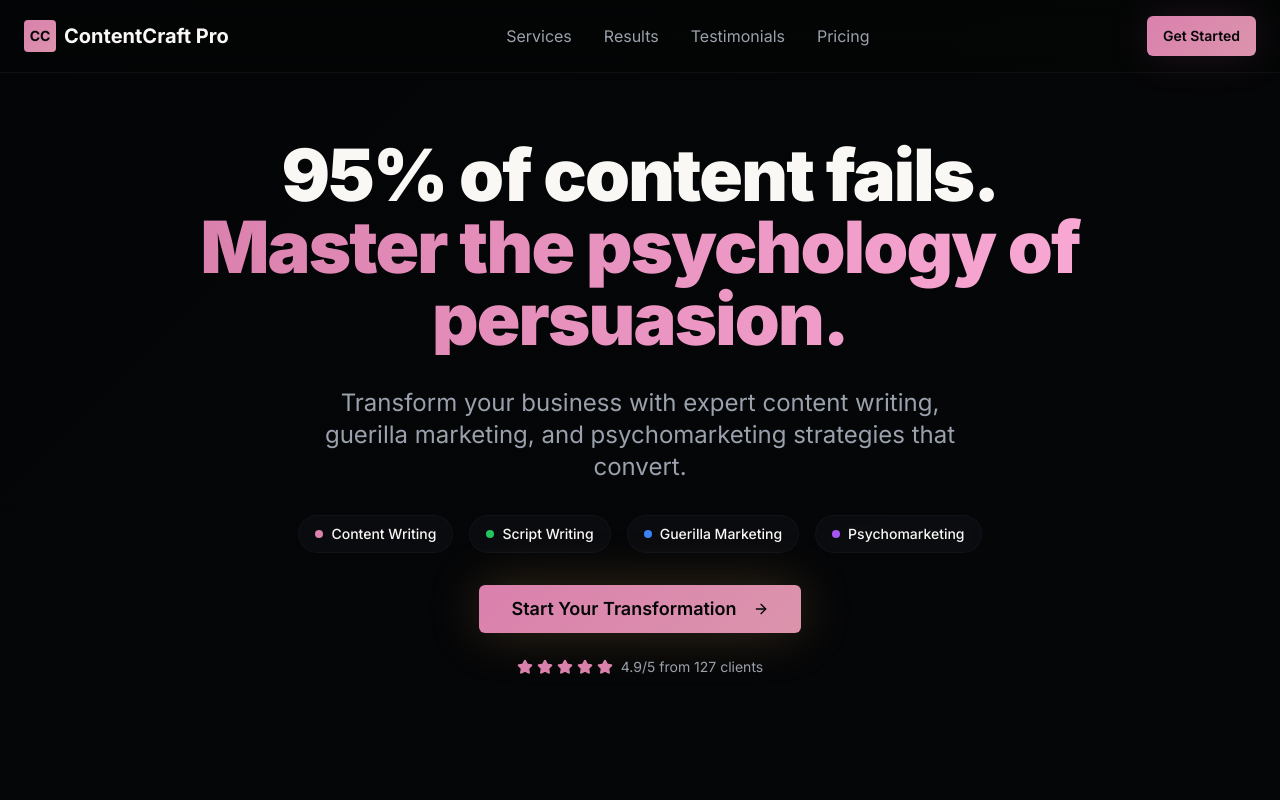
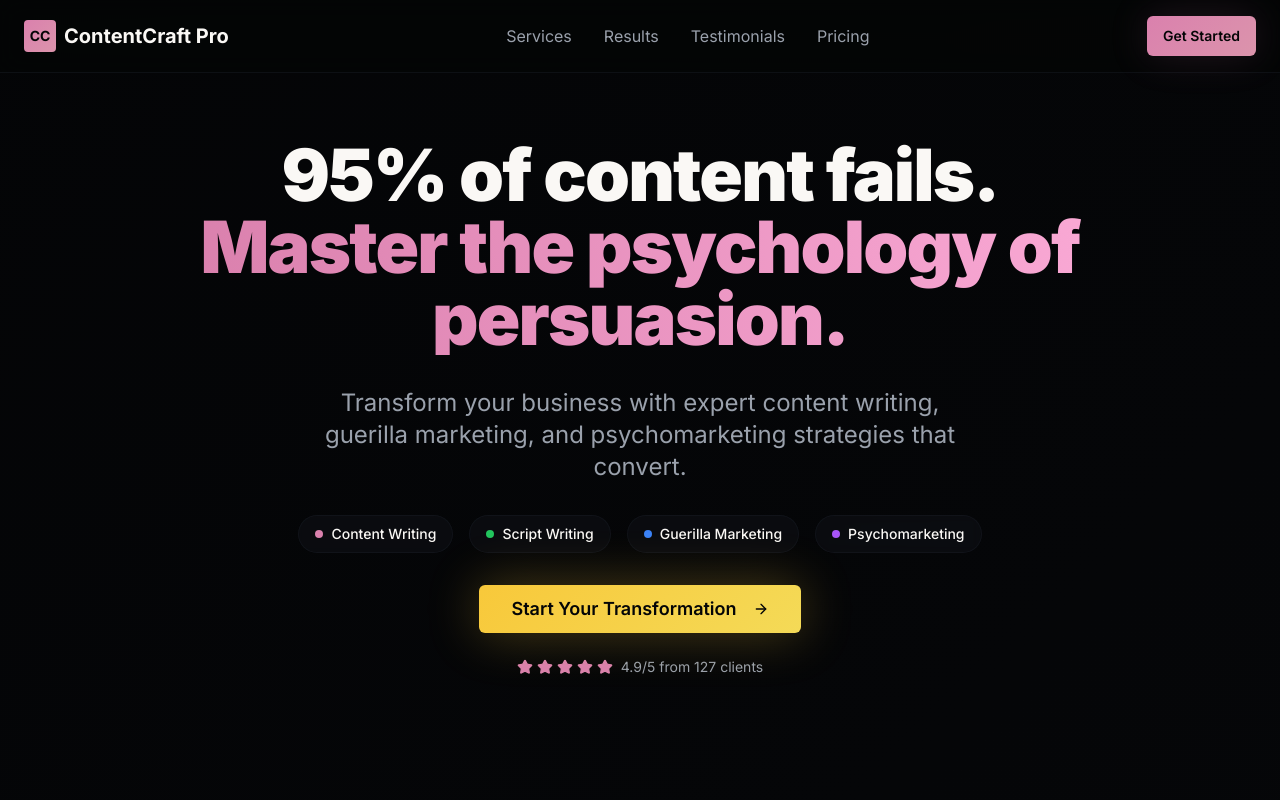
Before and after one commit to arizmi/mind-meld-wordsmith, a React (Vite) app: page / in a window 1280 px wide. Shown: the top 800 px of the page. Built offline with nearby package versions, Linux system fonts and the light colour scheme.

Commit message:
Refactor: Change button glow
Change button glow to gold.

```diff
--- a/src/components/Hero.tsx
+++ b/src/components/Hero.tsx
@@ -37,7 +37,7 @@ const Hero = () => {
           <div className="space-y-6">
             <Button
               size="lg"
-              className="glow-button bg-gradient-pink hover:bg-gradient-pink/90 text-background font-semibold px-8 py-6 text-lg animate-glow-pulse"
+              className="glow-button-gold bg-gradient-gold hover:bg-gradient-gold/90 text-background font-semibold px-8 py-6 text-lg animate-glow-pulse-gold"
             >
               Start Your Transformation
               <ArrowRight className="ml-2 h-5 w-5" />
--- a/src/index.css
+++ b/src/index.css
@@ -28,10 +28,12 @@ All colors MUST be HSL.
     /* Premium gradients */
     --gradient-hero: linear-gradient(135deg, hsl(220 26% 2%) 0%, hsl(220 20% 4%) 100%);
     --gradient-pink: linear-gradient(135deg, hsl(330 55% 68%) 0%, hsl(340 50% 72%) 100%);
+    --gradient-gold: linear-gradient(135deg, hsl(45 93% 60%) 0%, hsl(50 88% 65%) 100%);
     --gradient-card: linear-gradient(145deg, hsl(220 26% 3%) 0%, hsl(220 20% 5%) 100%);
 
     /* Shadows */
     --shadow-glow: 0 0 40px hsla(330, 55%, 68%, 0.15);
+    --shadow-glow-gold: 0 0 40px hsla(45, 93%, 60%, 0.2);
     --shadow-card: 0 10px 40px hsla(220, 26%, 2%, 0.5);
     --radius: 0.5rem;
     --sidebar-background: 0 0% 98%;
@@ -105,6 +107,10 @@ All colors MUST be HSL.
     @apply relative overflow-hidden;
     box-shadow: var(--shadow-glow);
   }
+  .glow-button-gold {
+    @apply relative overflow-hidden;
+    box-shadow: var(--shadow-glow-gold);
+  }
   .glow-button::before {
     @apply absolute inset-0 opacity-0 transition-opacity duration-300;
     content: '';
@@ -112,6 +118,15 @@ All colors MUST be HSL.
     border-radius: inherit;
   }
   .glow-button:hover::before {
+    @apply opacity-20;
+  }
+  .glow-button-gold::before {
+    @apply absolute inset-0 opacity-0 transition-opacity duration-300;
+    content: '';
+    background: var(--gradient-gold);
+    border-radius: inherit;
+  }
+  .glow-button-gold:hover::before {
     @apply opacity-20;
   }
   .animate-fade-in {
@@ -139,3 +154,11 @@ All colors MUST be HSL.
     box-shadow: 0 0 60px hsla(330, 55%, 68%, 0.25);
   }
 }
+@keyframes glowPulseGold {
+  0%, 100% {
+    box-shadow: var(--shadow-glow-gold);
+  }
+  50% {
+    box-shadow: 0 0 60px hsla(45, 93%, 60%, 0.35);
+  }
+}
--- a/tailwind.config.ts
+++ b/tailwind.config.ts
@@ -69,6 +69,7 @@ export default {
 			backgroundImage: {
 				'gradient-hero': 'var(--gradient-hero)',
 				'gradient-pink': 'var(--gradient-pink)',
+				'gradient-gold': 'var(--gradient-gold)',
 				'gradient-card': 'var(--gradient-card)',
 			},
 			boxShadow: {
@@ -96,16 +97,7 @@ export default {
 					to: {
 						height: '0'
 					}
-				}
-			},
-			animation: {
-				'accordion-down': 'accordion-down 0.2s ease-out',
-				'accordion-up': 'accordion-up 0.2s ease-out',
-				'fade-in': 'fade-in 0.6s ease-out',
-				'slide-up': 'slide-up 0.8s ease-out',
-				'glow-pulse': 'glow-pulse 2s ease-in-out infinite',
-			},
-			keyframes: {
+				},
 				'fade-in': {
 					'0%': { opacity: '0', transform: 'translateY(20px)' },
 					'100%': { opacity: '1', transform: 'translateY(0)' }
@@ -116,8 +108,20 @@ export default {
 				},
 				'glow-pulse': {
 					'0%, 100%': { boxShadow: 'var(--shadow-glow)' },
-					'50%': { boxShadow: '0 0 60px hsla(45, 93%, 60%, 0.25)' }
+					'50%': { boxShadow: '0 0 60px hsla(330, 55%, 68%, 0.25)' }
+				},
+				'glowPulseGold': {
+					'0%, 100%': { boxShadow: 'var(--shadow-glow-gold)' },
+					'50%': { boxShadow: '0 0 60px hsla(45, 93%, 60%, 0.35)' }
 				}
+			},
+			animation: {
+				'accordion-down': 'accordion-down 0.2s ease-out',
+				'accordion-up': 'accordion-up 0.2s ease-out',
+				'fade-in': 'fade-in 0.6s ease-out',
+				'slide-up': 'slide-up 0.8s ease-out',
+				'glow-pulse': 'glow-pulse 2s ease-in-out infinite',
+				'glow-pulse-gold': 'glowPulseGold 2s ease-in-out infinite',
 			}
 		}
 	},
```
